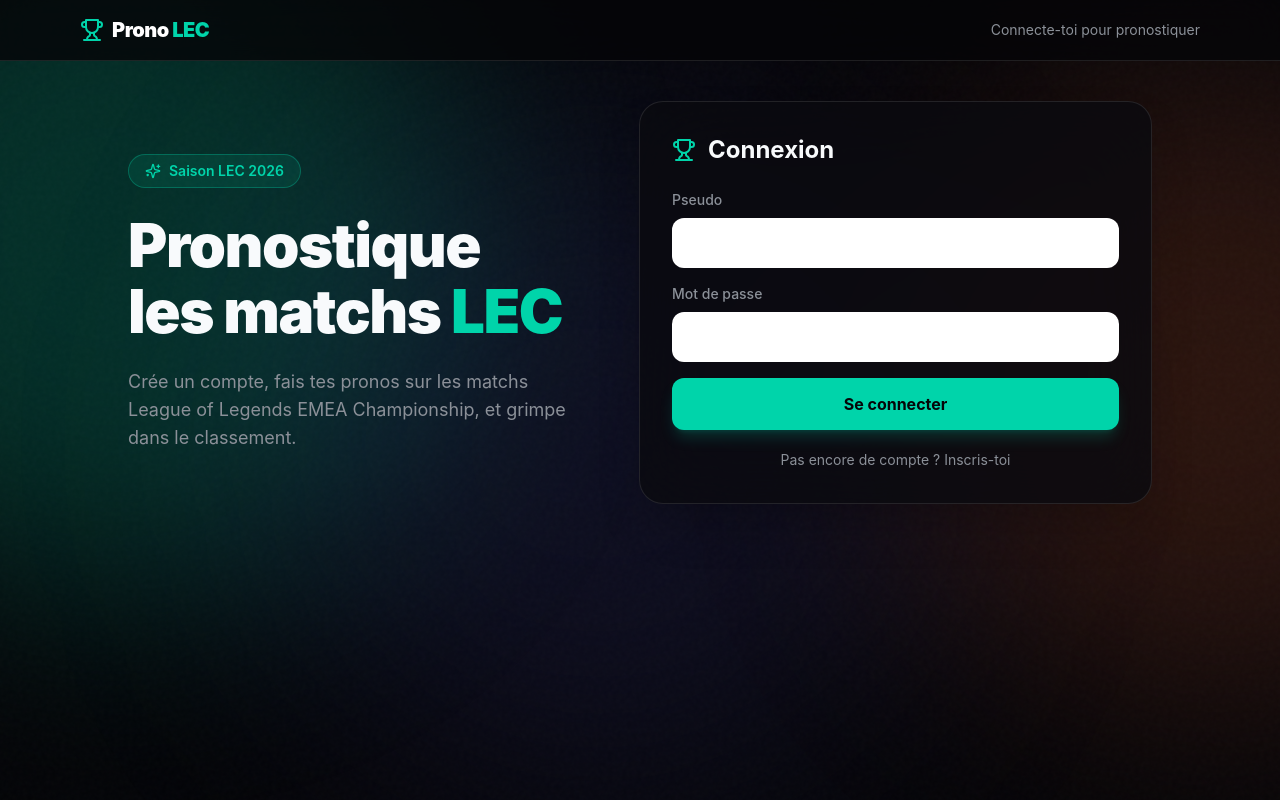
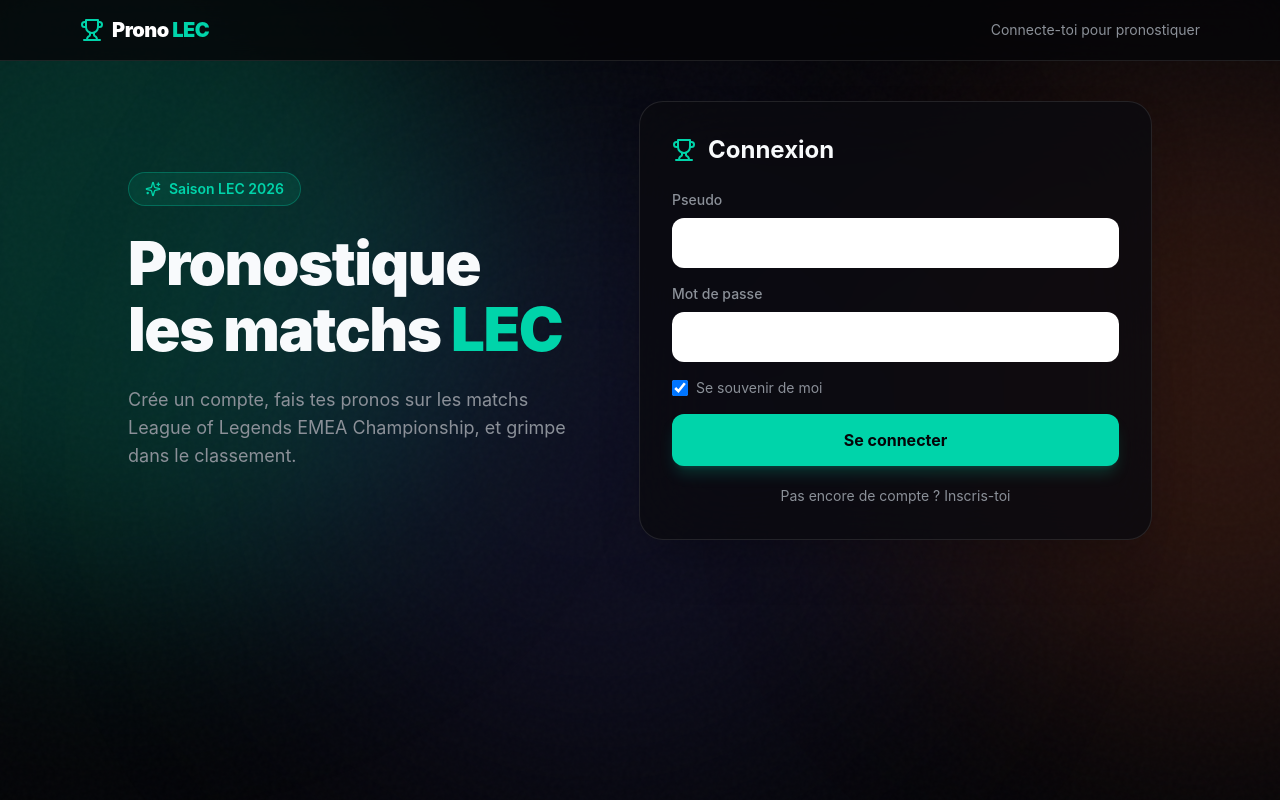
Before and after one commit to soetinckhugo-bot/prono-lec, a Next.js app: page / in a window 1280 px wide. Built offline with nearby package versions, Linux system fonts and the light colour scheme; no server answers.

Commit message:
Add remember me checkbox with 30d session

```diff
--- a/src/app/page.tsx
+++ b/src/app/page.tsx
@@ -10,6 +10,7 @@
   const [isLogin, setIsLogin] = useState(true);
   const [username, setUsername] = useState("");
   const [password, setPassword] = useState("");
+  const [rememberMe, setRememberMe] = useState(true);
   const [error, setError] = useState("");
   const [loading, setLoading] = useState(false);
 
@@ -35,6 +36,7 @@
     const res = await signIn("credentials", {
       username,
       password,
+      rememberMe: String(rememberMe),
       redirect: false,
     });
 
@@ -98,6 +100,19 @@
               <p className="mt-1 text-xs text-text-muted">Minimum 4 caractères</p>
             )}
           </div>
+
+          {isLogin && (
+            <label className="flex cursor-pointer items-center gap-2 text-sm text-text-muted">
+              <input
+                type="checkbox"
+                checked={rememberMe}
+                onChange={(e) => setRememberMe(e.target.checked)}
+                className="h-4 w-4 rounded border-white/10 bg-white/5 text-primary focus:ring-primary"
+              />
+              Se souvenir de moi
+            </label>
+          )}
+
           <button
             type="submit"
             disabled={loading}
--- a/src/lib/auth.ts
+++ b/src/lib/auth.ts
@@ -2,6 +2,9 @@
 import CredentialsProvider from "next-auth/providers/credentials";
 import bcrypt from "bcryptjs";
 import { prisma } from "@/lib/prisma";
+
+const THIRTY_DAYS = 30 * 24 * 60 * 60;
+const ONE_DAY = 24 * 60 * 60;
 
 export const authOptions: NextAuthOptions = {
   providers: [
@@ -10,6 +13,7 @@
       credentials: {
         username: { label: "Username", type: "text" },
         password: { label: "Password", type: "password" },
+        rememberMe: { label: "Remember me", type: "text" },
       },
       async authorize(credentials) {
         if (!credentials?.username || !credentials?.password) return null;
@@ -24,19 +28,32 @@
         const isValid = await bcrypt.compare(credentials.password, user.passwordHash);
         if (!isValid) return null;
 
-        return { id: user.id, name: user.username, role: user.role };
+        return {
+          id: user.id,
+          name: user.username,
+          role: user.role,
+          rememberMe: credentials.rememberMe === "true",
+        };
       },
     }),
   ],
-  session: { strategy: "jwt" },
+  session: { strategy: "jwt", maxAge: THIRTY_DAYS },
+  jwt: { maxAge: THIRTY_DAYS },
   callbacks: {
     async session({ session, token }) {
       if (token?.sub) session.user.id = token.sub;
       if (token?.role) session.user.role = token.role as string;
+      if (token?.rememberMe) session.user.rememberMe = token.rememberMe as boolean;
       return session;
     },
     async jwt({ token, user }) {
-      if (user) token.role = user.role;
+      if (user) {
+        token.role = user.role;
+        token.rememberMe = user.rememberMe;
+        if (user.rememberMe === false) {
+          token.exp = Math.floor(Date.now() / 1000) + ONE_DAY;
+        }
+      }
       return token;
     },
   },
--- a/src/types/next-auth.d.ts
+++ b/src/types/next-auth.d.ts
@@ -3,6 +3,7 @@
 declare module "next-auth" {
   interface User {
     role?: string;
+    rememberMe?: boolean;
   }
 
   interface Session {
@@ -12,6 +13,7 @@
       email?: string | null;
       image?: string | null;
       role?: string;
+      rememberMe?: boolean;
     };
   }
 }
@@ -19,5 +21,6 @@
 declare module "next-auth/jwt" {
   interface JWT {
     role?: string;
+    rememberMe?: boolean;
   }
 }
```
